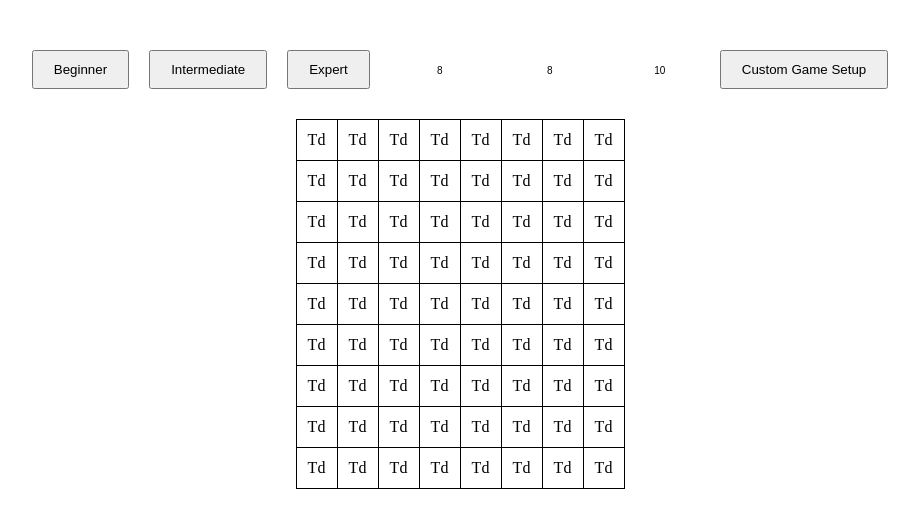
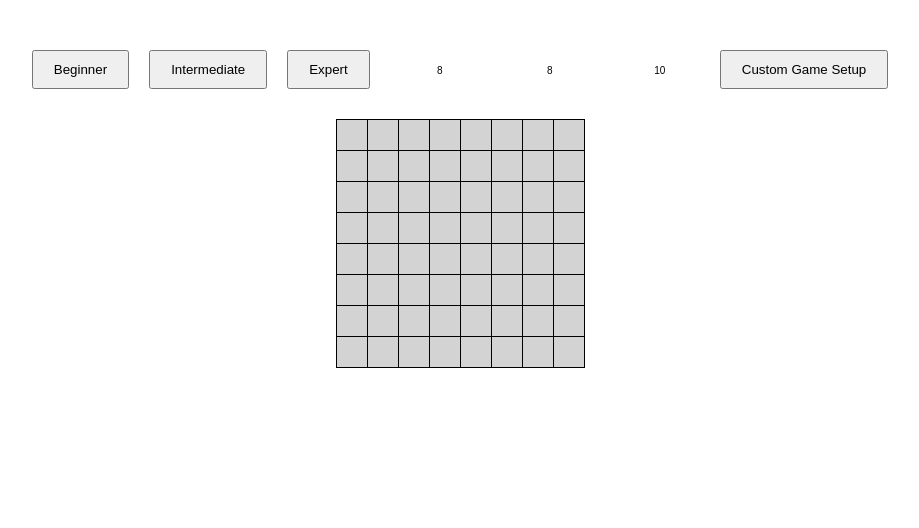
Before and after one commit to 1myeji/Minesweeper, a React (Vite) app: page / in a window 1280 px wide. Shown: the top 528 px of the page, without its empty margins (180-1099 px from the left). Built offline with nearby package versions, Linux system fonts and the light colour scheme.

Commit message:
Feat: Td의 종류에 따라 Style, Content 내용 다르게 렌더링

```diff
--- a/src/components/Board.tsx
+++ b/src/components/Board.tsx
@@ -11,10 +11,9 @@ const Board = () => {
       <table>
         {Array(tableData.length)
           .fill(undefined)
-          .map(() => (
-            <Tr />
+          .map((tr, index) => (
+            <Tr rowIndex={index} />
           ))}
-        <Tr />
       </table>
     </BoardWrapper>
   );
--- a/src/components/Td.tsx
+++ b/src/components/Td.tsx
@@ -1,7 +1,48 @@
-import React from 'react';
+import { useSelector } from 'react-redux';
+import { RootState } from '../store/store';
+import styled from 'styled-components';
+import { CODE } from '../store/boardSlice';
 
-const Td = () => {
-  return <td>Td</td>;
+interface ITdProps {
+  rowIndex: number;
+  dataIndex: number;
+}
+
+const tdBackgroundColors: { [key: number]: string } = {
+  [CODE.MINE]: 'lightgrey',
+  [CODE.NORMAL]: 'lightgrey',
+  [CODE.FLAG]: 'blue',
+  [CODE.FLAG_MINE]: 'purple',
+  [CODE.CLICKED_MINE]: 'black',
+  [CODE.OPENED]: 'white',
 };
 
+const Td = ({ rowIndex, dataIndex }: ITdProps) => {
+  const tableData = useSelector((state: RootState) => state.board.tableData);
+  const tdState = tableData[rowIndex][dataIndex];
+
+  const renderTdContent = () => {
+    if (tdState === CODE.FLAG || tdState === CODE.FLAG_MINE) {
+      return '🚩';
+    } else if (tdState === CODE.CLICKED_MINE) {
+      return '💣';
+    } else if (tdState >= CODE.OPENED) {
+      return tdState; // 숫자 표시 (0이상)
+    }
+    return '';
+  };
+
+  const tdBackgroundColor = tdBackgroundColors[tdState];
+
+  return <StyledTd tdBackgroundColor={tdBackgroundColor}>{renderTdContent()}</StyledTd>;
+};
+
+const StyledTd = styled.td<{ tdBackgroundColor: string }>`
+  width: 30px;
+  height: 30px;
+  text-align: center;
+  border: 1px solid black;
+  background-color: ${({ tdBackgroundColor }) => tdBackgroundColor};
+`;
+
 export default Td;
--- a/src/components/Tr.tsx
+++ b/src/components/Tr.tsx
@@ -2,7 +2,11 @@ import { RootState } from '../store/store';
 import Td from './Td';
 import { useSelector } from 'react-redux';
 
-const Tr = () => {
+interface ITrProps {
+  rowIndex: number;
+}
+
+const Tr = ({ rowIndex }: ITrProps) => {
   const tableData = useSelector((state: RootState) => state.board.tableData);
 
   return (
@@ -10,7 +14,7 @@ const Tr = () => {
       {tableData[0] &&
         Array(tableData[0].length)
           .fill(undefined)
-          .map((td, i) => <Td />)}
+          .map((td, index) => <Td rowIndex={rowIndex} dataIndex={index} />)}
     </tr>
   );
 };
```
